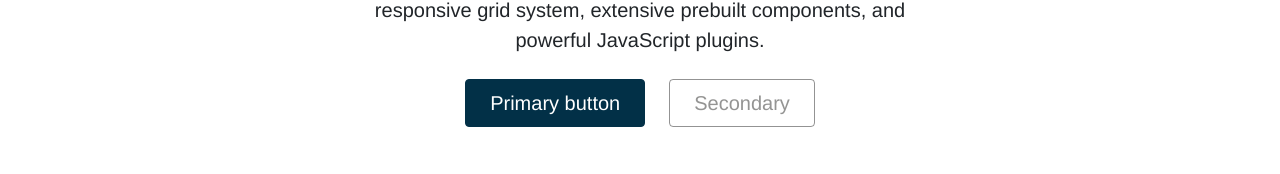
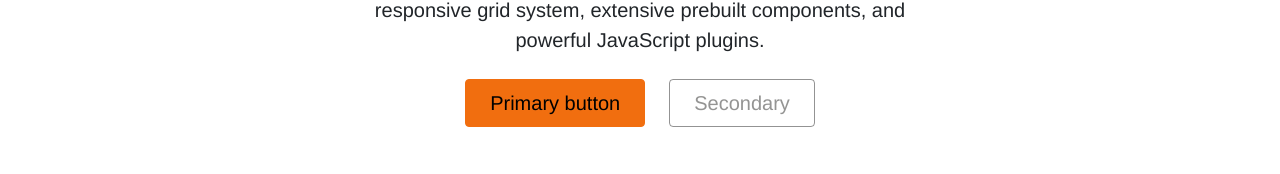
Before and after one commit to QunweiChen/Govent-Project, a Next.js app: page / in a window 1280 px wide. Shown: the part 441-615 px from the top of the page. Built offline with nearby package versions, Linux system fonts and the light colour scheme; no server answers.

Commit message:
update color

```diff
--- a/styles/globals.scss
+++ b/styles/globals.scss
@@ -1,7 +1,7 @@
 // 檔案位置: styles/global.scss
 // 變數覆蓋用 (Variable overrides)
 // 全站配色 colors
-$primary: #023047;
+$primary: #F16E0F;
 $secondary: rgba(41, 41, 40, 0.5);
 $success: #7eb4e6;
 $danger: #ff4136;
```
